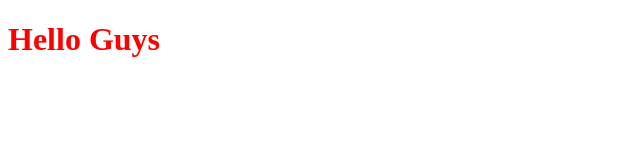
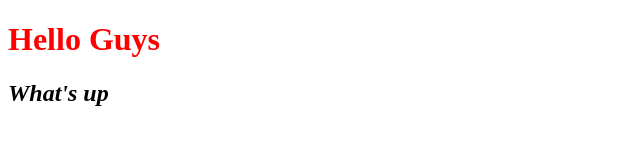
Before and after one commit to kaushik-herle/second-local-repo, a plain HTML site: page index.html in a window 1280 px wide. Shown: the whole page, without its empty margins (0-640 px from the left). Drawn offline with Linux system fonts and the light colour scheme.

Commit message:
This is the same file as in Main branch

```diff
--- a/index.html
+++ b/index.html
@@ -7,5 +7,6 @@
 </head>
 <body>
     <h1 style="color: red;">Hello Guys</h1>
+    <h2><em>What's up</em></h2>
 </body>
 </html>
```
